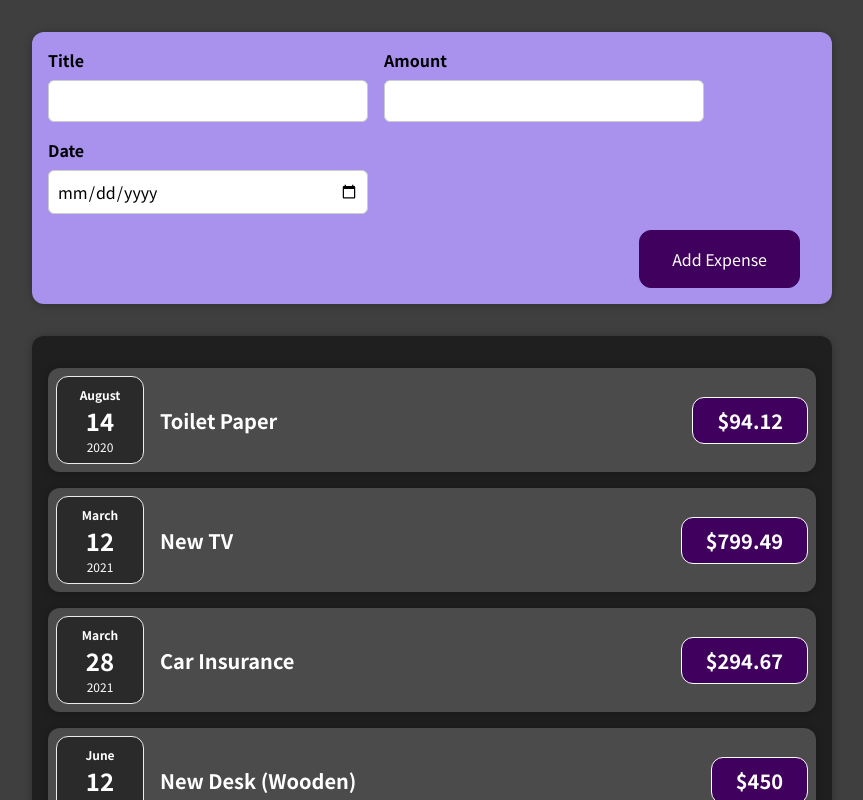
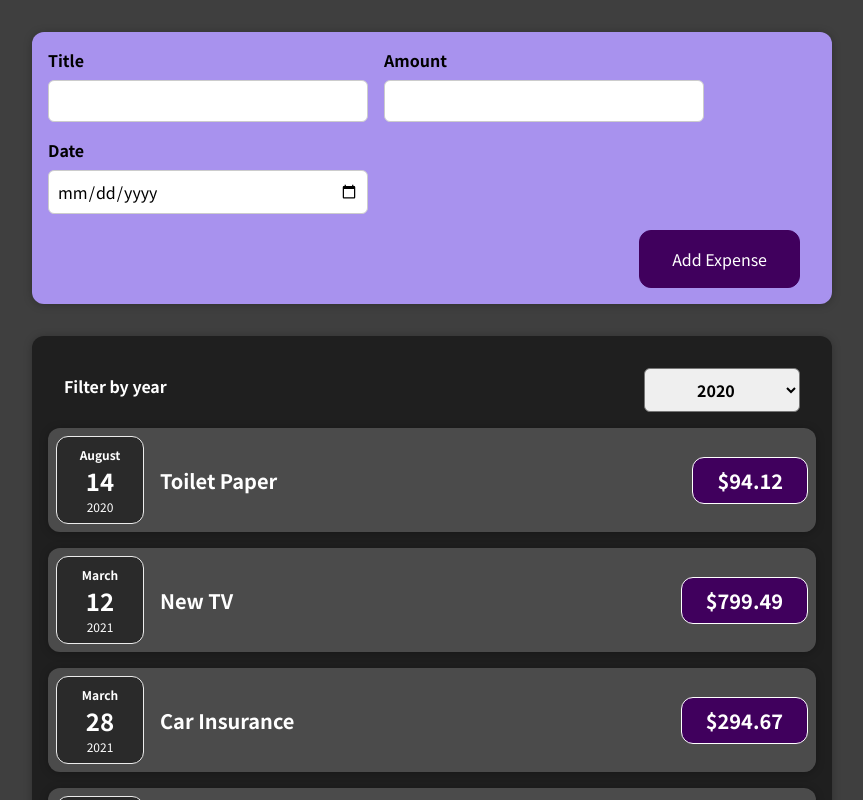
Before and after one commit to LoryGlory/react-expenses-app, a React (Create React App) app in the folder react-complete-guide/: page / in a window 1280 px wide. Shown: the top 800 px of the page, without its empty margins (208-1071 px from the left). Built offline with nearby package versions, Linux system fonts and the light colour scheme.

Commit message:
TASK: Expenses added state, prop and function pointer for year filter

```diff
--- a/react-complete-guide/src/components/Expenses/Expenses.js
+++ b/react-complete-guide/src/components/Expenses/Expenses.js
@@ -1,11 +1,21 @@
+import React, {useState} from "react";
 import ExpenseItem from './ExpenseItem';
 import Card from '../UI/Card';
+import ExpenseFilter from './ExpenseFilter';
+
 import './Expenses.css';
 
 const Expenses = (props) => {
+  const [filteredYear, setFilteredYear] = useState('2020');
+
+  const filterChangeHandler = selectedYear => {
+    setFilteredYear(selectedYear);
+  };
 
   return (
+      <div>
         <Card className="expenses">
+          <ExpenseFilter selected={filteredYear} onChangeFilter={filterChangeHandler}/>
           <ExpenseItem
               title={props.items[0].title}
               amount={props.items[0].amount}
@@ -27,6 +37,7 @@ const Expenses = (props) => {
               date={props.items[3].date}
           />
         </Card>
+      </div>
   );
 }
 
```
Lines whose indentation alone changed are shown as unchanged.
